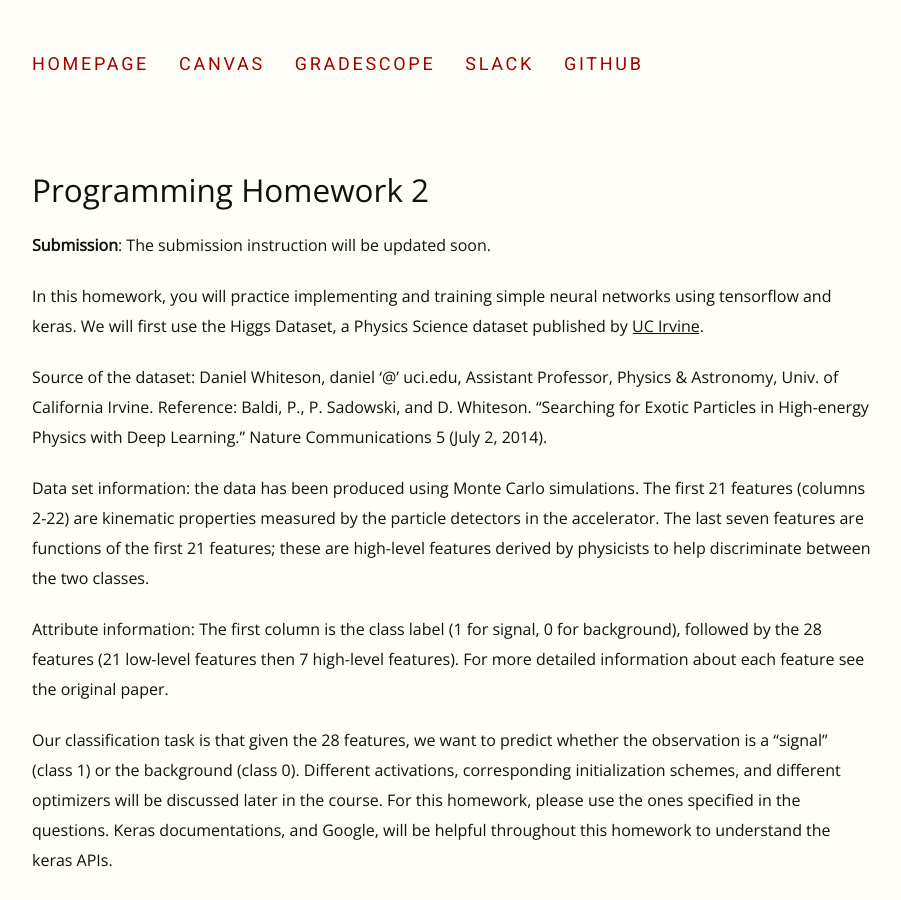
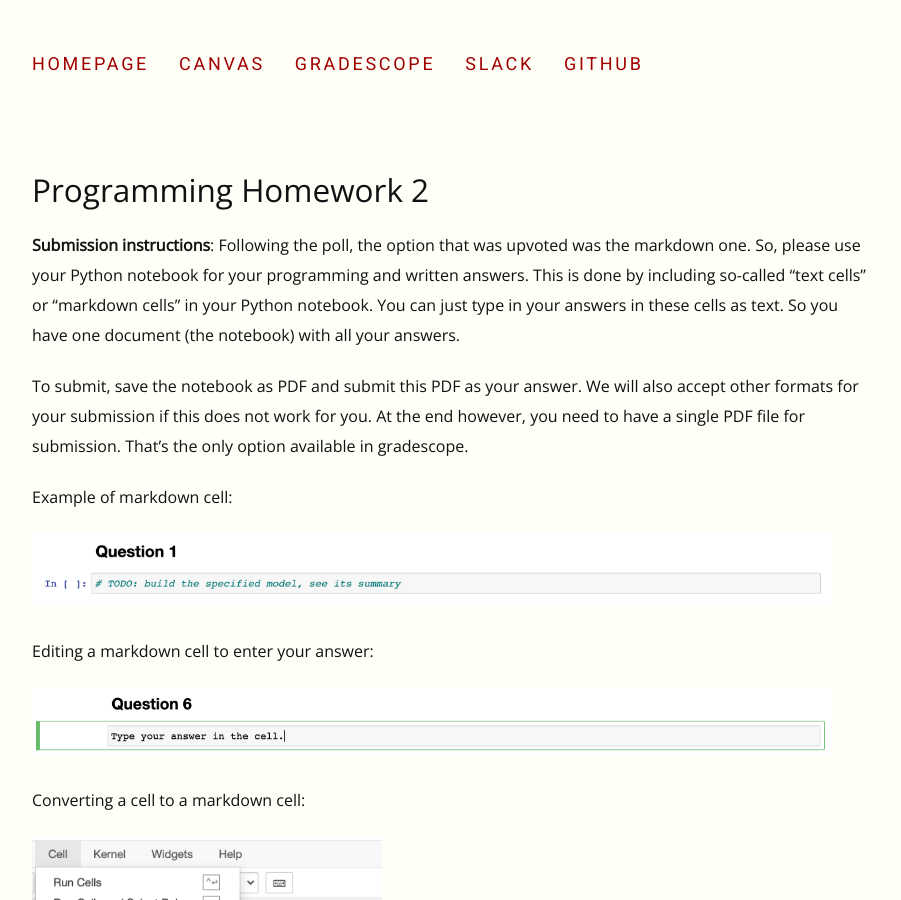
Before and after one commit to EricDarve/me343-cme216-winter-2021, a Jekyll site: the page built from Homework/HW2/HW2 Questions.md, in a window 1280 px wide and 900 px high. Shown: the whole window, without its empty margins (128-1029 px from the left). Built offline with Jekyll 4.4.1, drawn with Linux system fonts in a browser that asks for light colours; formulas are drawn with MathJax 3.

Commit message:
HW2 submission instructions

```diff
--- a/Homework/HW2/HW2 Questions.md
+++ b/Homework/HW2/HW2 Questions.md
@@ -3,7 +3,21 @@ layout: page
 title: Programming Homework 2
 ---
 
-**Submission**: The submission instruction will be updated soon.
+**Submission instructions**: Following the poll, the option that was upvoted was the markdown one. So, please use your Python notebook for your programming and written answers. This is done by including so-called “text cells” or “markdown cells” in your Python notebook. You can just type in your answers in these cells as text. So you have one document (the notebook) with all your answers.
+
+To submit, save the notebook as PDF and submit this PDF as your answer. We will also accept other formats for your submission if this does not work for you. At the end however, you need to have a single PDF file for submission. That's the only option available in gradescope.
+
+Example of markdown cell:
+
+![](markdown_cell.png){:width="800px"}
+
+Editing a markdown cell to enter your answer:
+
+![](editing_cell.png){:width="800px"}
+
+Converting a cell to a markdown cell:
+
+![](cell_type.png){:width="350px"}
 
 In this homework, you will practice implementing and training simple neural networks using tensorflow and keras. We will first use the Higgs Dataset, a Physics Science dataset published by [UC Irvine](http://mlphysics.ics.uci.edu/data/higgs/readme.txt).
 
```
Also changed, not shown: Homework/HW2/cell_type.png (added), Homework/HW2/editing_cell.png (added), Homework/HW2/markdown_cell.png (added).
